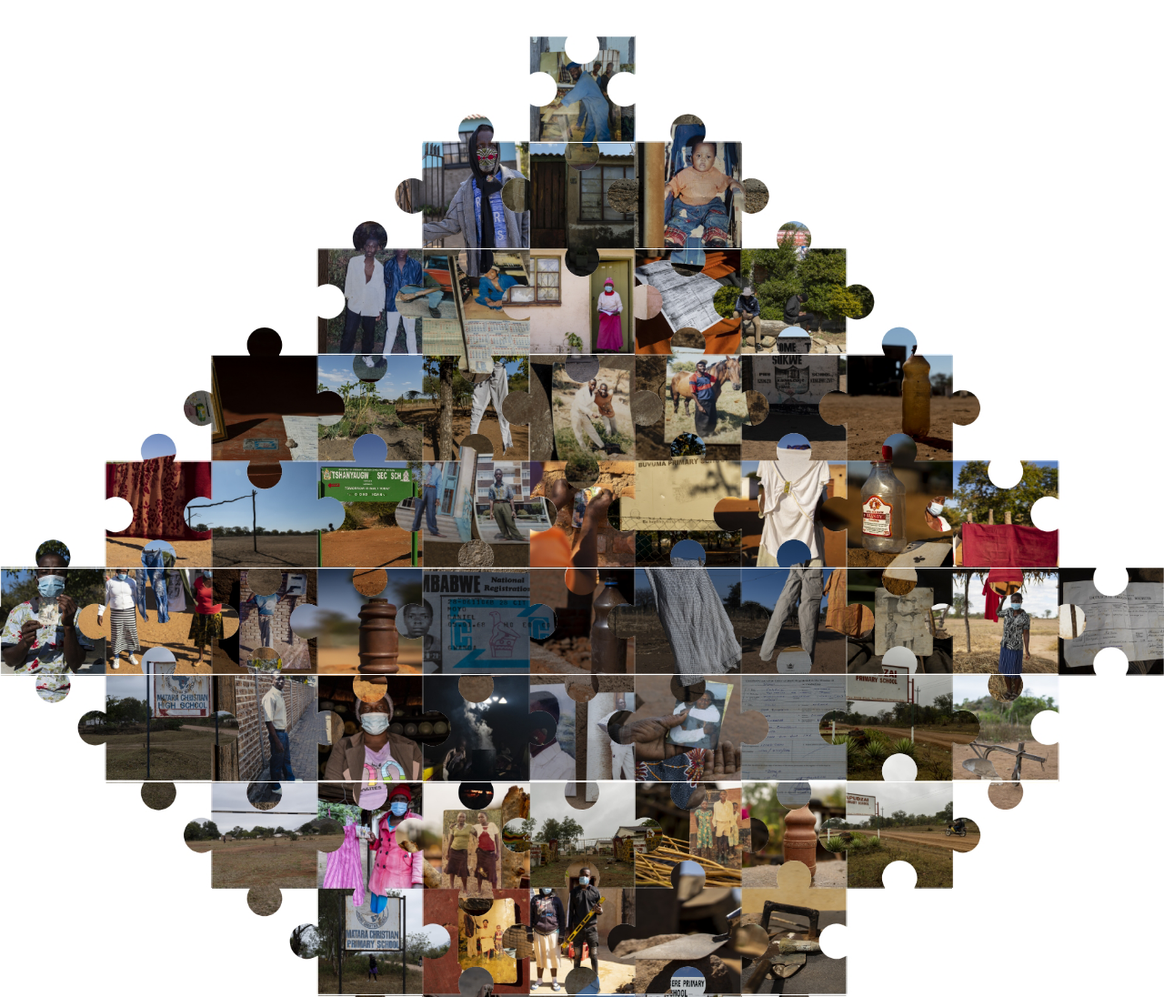
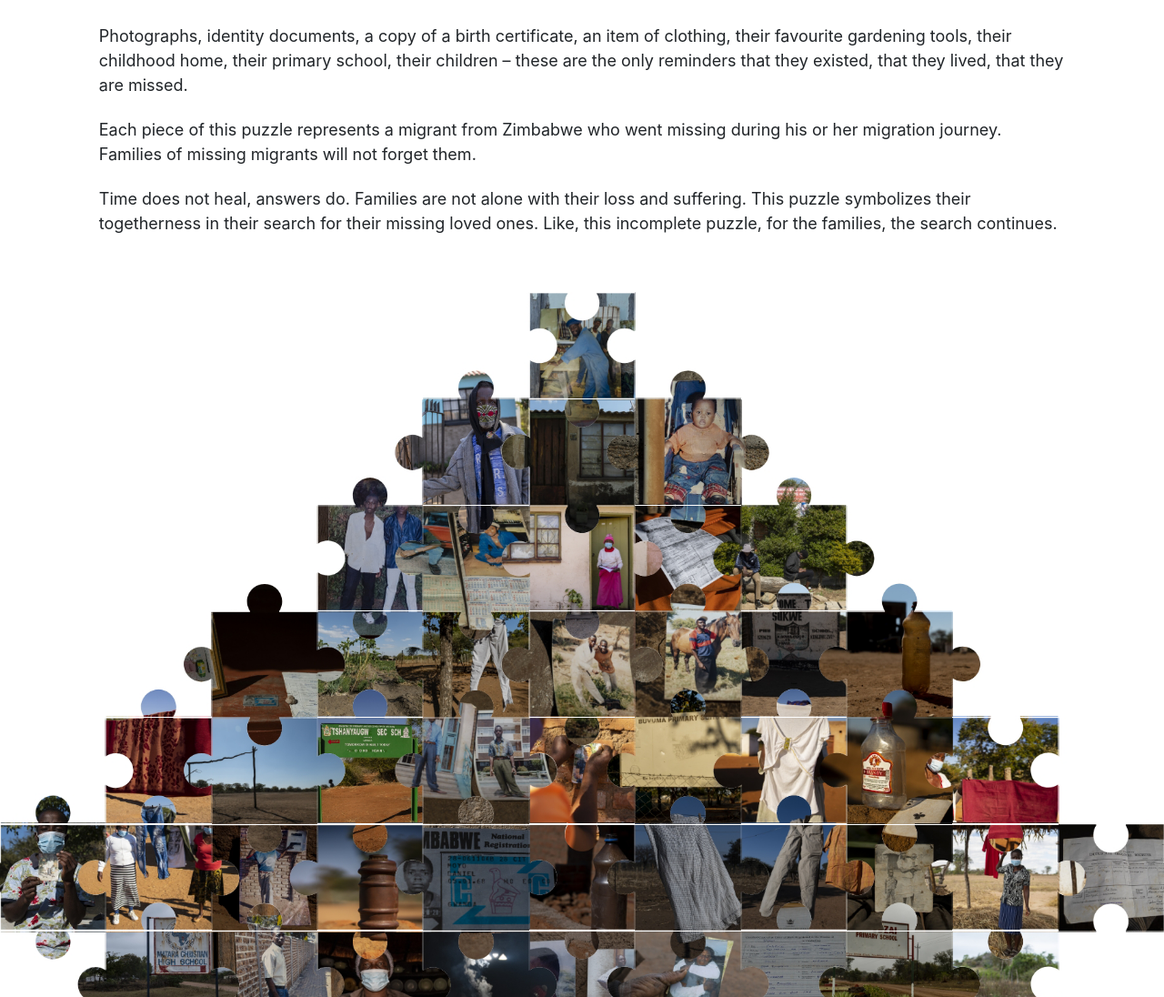
Before and after one commit to inagaraj143/puzzle, a plain HTML site: page index.html in a window 1280 px wide. Shown: the top 1096 px of the page at 91% size. Drawn offline with nearby package versions, Linux system fonts and the light colour scheme.

Commit message:
puzzle: content updated

```diff
--- a/css/style.css
+++ b/css/style.css
@@ -81,6 +81,7 @@ body {
 .team-area {
     margin-top: 0%;
     padding-top: 3vw;
+    padding-bottom: 6vw;
 }
 
 h3,
@@ -164,12 +165,7 @@ p {
 .header {
     width: 83%;
     margin: 0 auto;
-    font-size: 20px;
-    padding-top: 25vw;
-    position: absolute;
-    left: 50%;
-    transform: translate(-50%, -50%);
-    top: 0;
+    padding-top: 2vw;
     font-size: 18px;
 }
 
--- a/index.html
+++ b/index.html
@@ -11,6 +11,19 @@
     <body onload="myFunction()" style="margin:0;">
         <div id="loader"></div>
         <div style="display:none;" id="myDiv" class="animate-bottom">
+            <div class="header">
+                <p>Photographs, identity documents, a copy of a birth certificate, an item of clothing, their favourite gardening tools, their childhood home,
+                    their primary school, their children – these are the only reminders
+                    that they existed, that they lived, that they are missed.</p>
+                    <p>Each piece of this puzzle represents a migrant from Zimbabwe who
+                        went missing during his or her migration journey. Families of missing
+                        migrants will not forget them.</p>
+                        <p>Time does not heal, answers do. Families are not alone with their
+                            loss and suffering. This puzzle symbolizes their togetherness in
+                            their search for their missing loved ones. Like, this incomplete
+                            puzzle, for the families, the search
+                            continues.</p>
+            </div>
             <div class="team-area">
                 <div class="container-fluid1">
 
```
